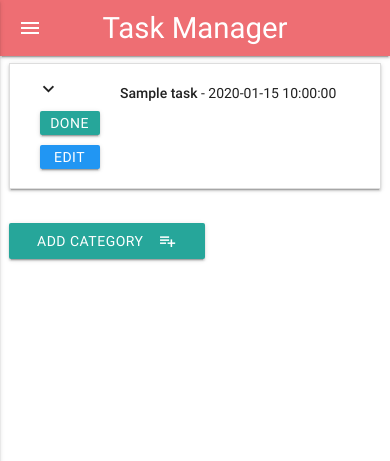
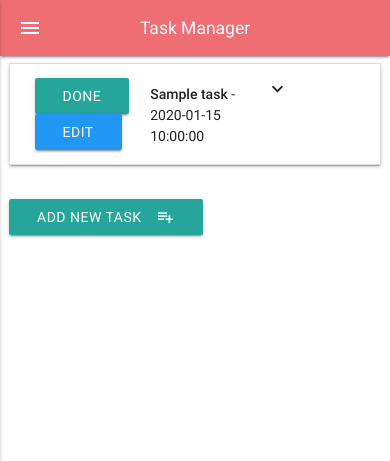
Before and after one commit to pierceoneill/task_manager_mini_project_04, a Flask app: page / in a window 390 px wide. Shown: the top 461 px of the page. Run offline with Flask 2, Linux system fonts and the light colour scheme; a database or web service that is not in the repository returns one stand-in record (values such as "Sample title"); some libraries are stand-ins or nearby versions.

Commit message:
update responsiveness

```diff
--- a/static/css/style.css
+++ b/static/css/style.css
@@ -1,11 +1,42 @@
-.btn_small {
+btn_small {
     height: 24px;
-    width: 60px;
+    width: auto;
     line-height: 24px;
     margin: 5px 5px;
     padding: 0 0.5em;
 }
 
-.task_header {
-    margin-top: 5px;
+.task-header {
+    margin-top: 6px;
+    margin-left: 50px
 }
+
+nav .brand-logo {
+    font-size: 1.25rem;
+    padding: 0 15px;
+}
+
+.urgent-wrapper {
+    margin-bottom: 3px;
+}
+
+.urgent {
+    padding: 3px;
+    border-radius: 2px;
+    background-color: #ee6e73;
+    color: white;
+    box-shadow: 0 2px 2px 0 rgba(0,0,0,0.14), 0 1px 5px 0 rgba(0,0,0,0.12), 0 3px 1px -2px rgba(0,0,0,0.2);
+    font-weight: 400;
+}
+
+.add-category {
+    margin-left: 55px;
+}
+
+.button-row button {
+    width: 100%;
+    margin-bottom: 5px;
+}
+
+.button-row a {
+    width: 100%;
--- a/templates/base.html
+++ b/templates/base.html
@@ -1,12 +1,22 @@
 <!DOCTYPE html>
-<html>
+<html lang="en">
+<head>
+    {% block meta %}
+    <meta charset="UTF-8">
+    <meta name="viewport" content="width=device-width, initial-scale=1.0">
+    <meta http-equiv="X-UA-Compatible" content="ie=edge">
+    {% endblock %}
 
-<head>
+    {% block corecss %}
     <link href="https://fonts.googleapis.com/icon?family=Material+Icons" rel="stylesheet">
-    <link rel="stylesheet" href="https://cdnjs.cloudflare.com/ajax/libs/materialize/0.100.2/css/materialize.min.css">
-    <link rel="stylesheet" href="{{url_for('static', filename='css/style.css')}}" type="text/css" />
+    <link rel="stylesheet" href="https://cdnjs.cloudflare.com/ajax/libs/materialize/0.100.2/css/materialize.min.css" type="text/css" />
+    <link rel="stylesheet" href="{{ url_for('static', filename='css/style.css') }}">
+    {% endblock %}
+
+    {% block title %}
+    <title>Flask Task Manager</title>
+    {% endblock %}
 </head>
-
 <body>
     <header>
         <nav>
@@ -27,17 +37,19 @@
         </nav>
     </header>
     <div class="container">
-        {% block content %} {% endblock %}
+    {% block content %}
+    {% endblock %}
     </div>
-    <script src="https://cdnjs.cloudflare.com/ajax/libs/jquery/3.2.1/jquery.min.js"></script>
-    <script src="https://cdnjs.cloudflare.com/ajax/libs/materialize/0.100.2/js/materialize.min.js"></script>
+
+    {% block corejs %}
+    <script type="text/javascript" src="http://code.jquery.com/jquery-3.3.1.min.js" integrity="sha256-FgpCb/KJQlLNfOu91ta32o/NMZxltwRo8QtmkMRdAu8=" crossorigin="anonymous"></script>
+    <script type="text/javascript" src="https://cdnjs.cloudflare.com/ajax/libs/materialize/0.100.2/js/materialize.min.js"></script>
     <script type="text/javascript">
         $(document).ready(function() {
             $('.collapsible').collapsible();
             $('select').material_select();
             $(".button-collapse").sideNav();
         });
-
         $('.datepicker').pickadate({
             selectMonths: true, // Creates a dropdown to control month
             selectYears: 15, // Creates a dropdown of 15 years to control year,
@@ -47,6 +59,9 @@
             closeOnSelect: false // Close upon selecting a date,
         });
     </script>
+    {% endblock %}
+
+    {% block postloadjs %}
+    {% endblock %}
 </body>
-
 </html>
--- a/templates/tasks.html
+++ b/templates/tasks.html
@@ -1,32 +1,39 @@
-{% extends 'base.html'%} {% block content %}
+{% extends 'base.html' %}
+
+{% block content%}
 <div class="row">
     <ul class="collapsible" data-collapsible="accordion">
         {% for task in tasks %}
         <li>
             <div class="collapsible-header">
-                <div class="col s3">
+                <div class="col s12 m5">
+                    <a href="{{ url_for('delete_task', task_id=task._id) }}" class="waves-effect waves-light btn btn_small">Done</a>
+                    <a href="{{ url_for('edit_task', task_id=task._id) }}" class="waves-effect waves-light btn btn_small blue">Edit</a>
+                </div>
+                <div class="task-header col s12 m6">
+                    {% if task.is_urgent %}
+                        <div class="urgent-wrapper">
+                            <strong class="urgent">URGENT</strong>
+                        </div>
+                    {% endif %}
+                    <div class="task-text">
+                        <strong>{{ task.task_name }}</strong> - {{task.due_date}}
+                    </div>
+                </div>
+                <div class="col s12 m1">
                     <i class="material-icons">expand_more</i>
-                    <a href="{{url_for('delete_task', task_id=task._id)}}" class="waves-effect waves-light btn btn_small">Done</a>
-                    <a href="{{url_for('edit_task', task_id=task._id)}}" class="waves-effect waves-light btn btn_small blue">Edit</a>
-
-                </div>
-                <div class=" task_header col s9">
-                    <strong>{{task.task_name}}</strong> - {{task.due_date}}
                 </div>
             </div>
             <div class="collapsible-body">
-                <span>
-                {{task.task_description}}
-            </span>
+                <span>{{ task.task_description }}</span>
             </div>
         </li>
         {% endfor %}
-
     </ul>
 </div>
 <div class="row">
-    <a href="{{ url_for('new_category') }}" class="waves-effect waves-light btn">
-        <i class="material-icons right">playlist_add</i>Add Category
+    <a href="{{url_for('add_task')}}" class="waves-effect waves-light btn">
+        <i class="material-icons right">playlist_add</i>Add New Task
     </a>
 </div>
 {% endblock %}
```
